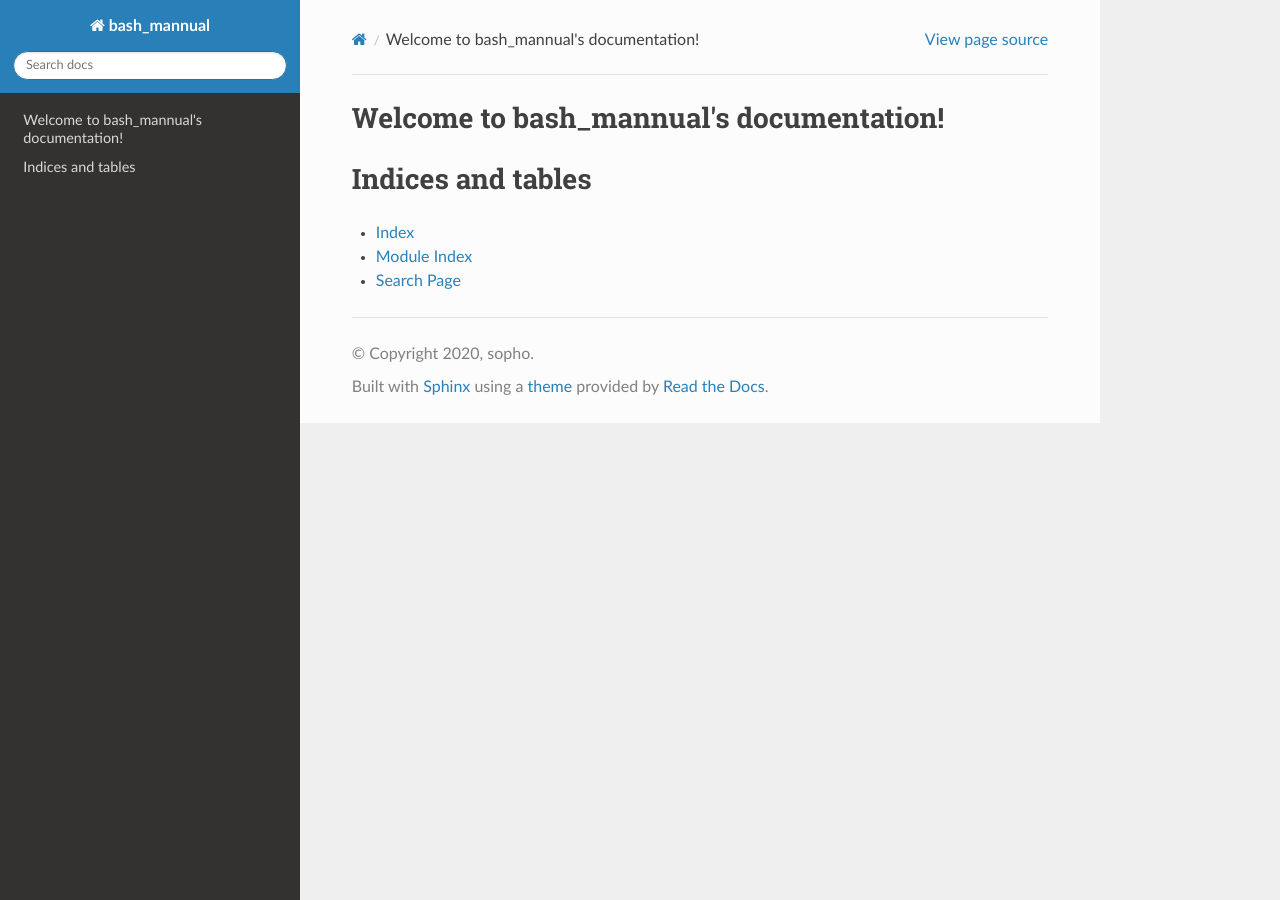
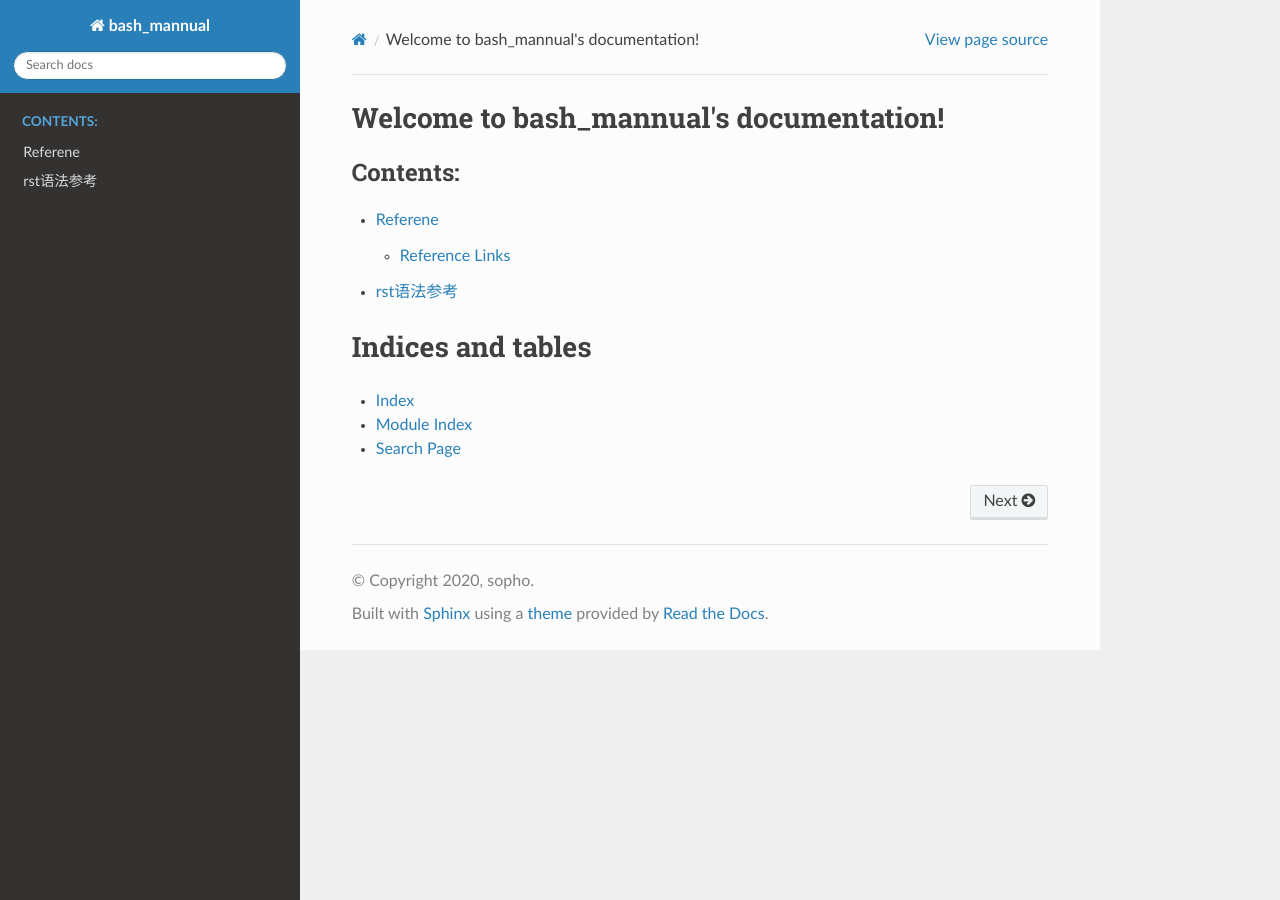
Before and after one commit to SophoWang/redthedocs, a Sphinx documentation site: the page built from docs/index.rst, in a window 1280 px wide. Built offline with Sphinx 7.4.7 and the Read the Docs theme 2.0.0, drawn with Linux system fonts in a browser that asks for light colours.

Commit message:
add page

```diff
--- a/docs/index.rst
+++ b/docs/index.rst
@@ -10,6 +10,8 @@ Welcome to bash_mannual's documentation!
    :maxdepth: 2
    :caption: Contents:
 
+   reference
+   syntax
 
 
 Indices and tables
--- /dev/null
+++ b/docs/reference.rst
@@ -0,0 +1,12 @@
+========
+Referene
+========
+
+This page created for some reference links.
+
+Reference Links
+---------------
+
+这里有 rst参考手册_
+
+.. _rst参考手册: https://docutils.sourceforge.io/rst.html
```
Also changed, not shown: docs/syntax.rst (added, +17 -0 lines).
